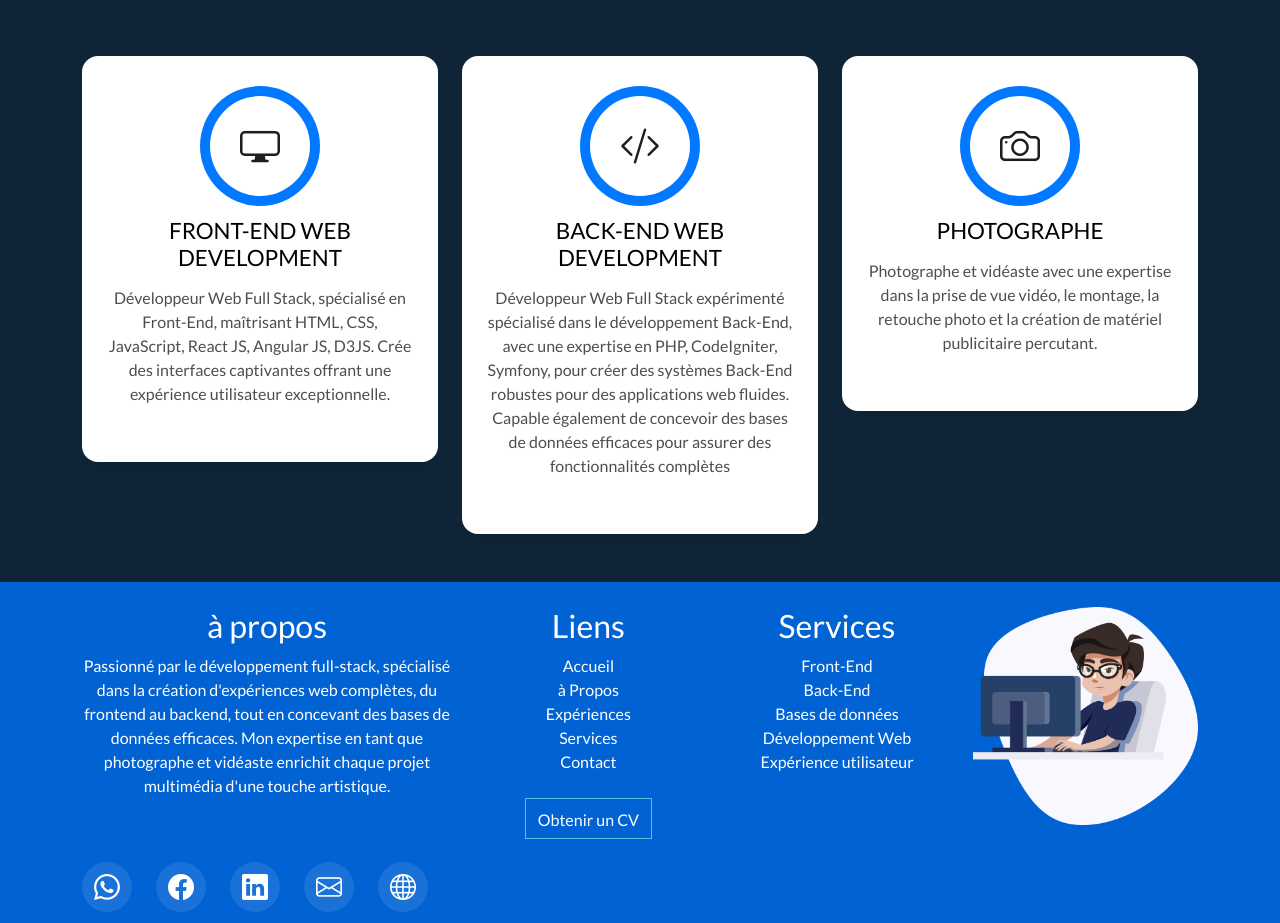
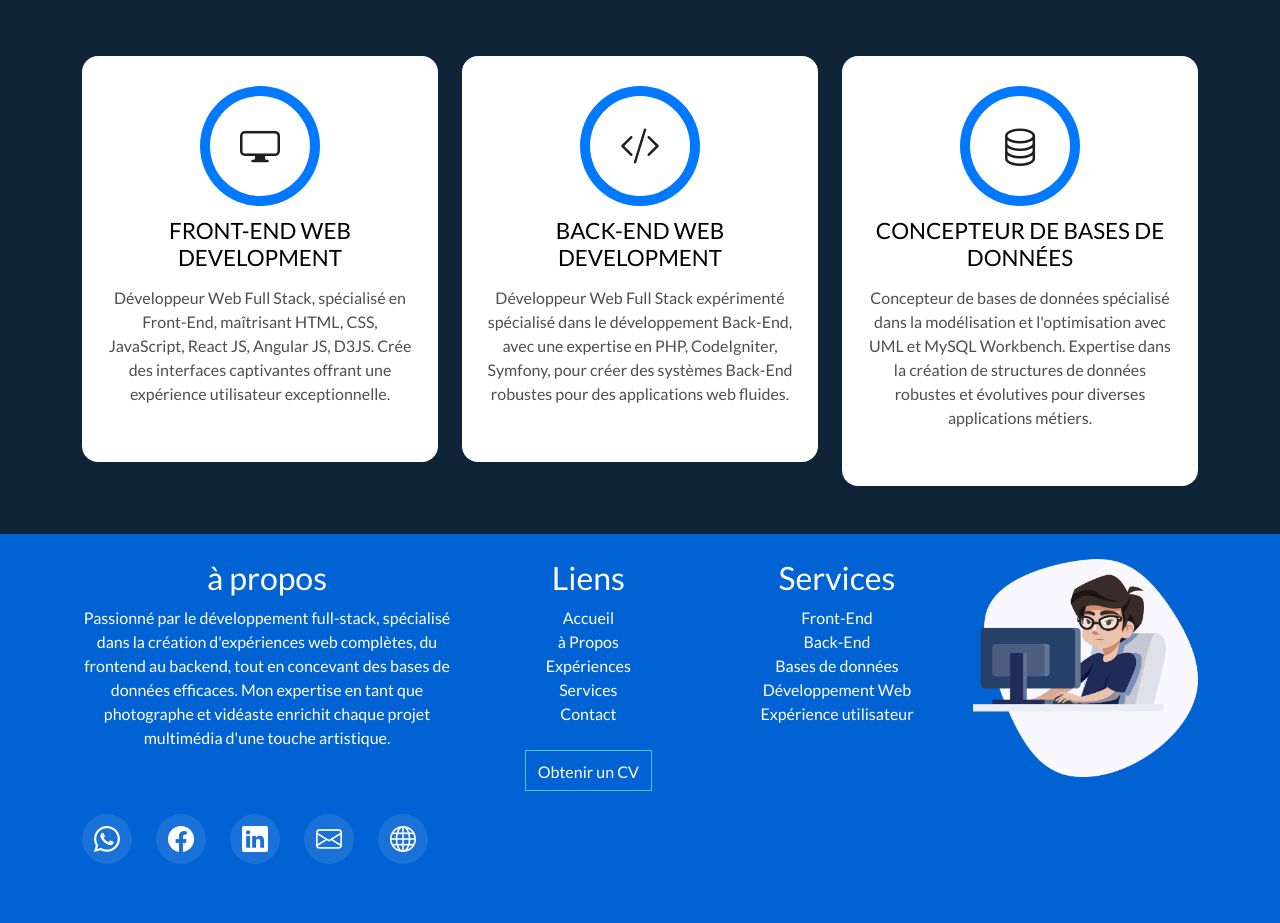
Before and after one commit to claudemarjean/MyPortFolio, a React (Create React App) app: page / in a window 1280 px wide. Shown: the part 3080-4003 px from the top of the page. Built offline with nearby package versions, Linux system fonts and the light colour scheme.

Commit message:
maj content BDD

```diff
--- a/src/components/main/Service.js
+++ b/src/components/main/Service.js
@@ -38,7 +38,7 @@ const Service = () => {
                 <h2 className="s-title">Back-End Web Development</h2>
                 <p className="s-description text-center">
 
-                  Développeur Web Full Stack expérimenté spécialisé dans le développement Back-End, avec une expertise en PHP, CodeIgniter, Symfony, pour créer des systèmes Back-End robustes pour des applications web fluides. Capable également de concevoir des bases de données efficaces pour assurer des fonctionnalités complètes
+                  Développeur Web Full Stack expérimenté spécialisé dans le développement Back-End, avec une expertise en PHP, CodeIgniter, Symfony, pour créer des systèmes Back-End robustes pour des applications web fluides.
                 </p>
               </div>
             </div>
@@ -46,13 +46,12 @@ const Service = () => {
           <div className="col-md-4">
             <div className="service-box">
               <div className="service-ico">
-                <span className="ico-circle"><i className="bi bi-camera"></i></span>
+                <span className="ico-circle"><i className="bi bi-database"></i></span>
               </div>
               <div className="service-content">
-                <h2 className="s-title">Photographe</h2>
+                <h2 className="s-title">Concepteur de Bases de Données</h2>
                 <p className="s-description text-center">
-
-                  Photographe et vidéaste avec une expertise dans la prise de vue vidéo, le montage, la retouche photo et la création de matériel publicitaire percutant.
+                  Concepteur de bases de données spécialisé dans la modélisation et l'optimisation avec UML et MySQL Workbench. Expertise dans la création de structures de données robustes et évolutives pour diverses applications métiers.
                 </p>
               </div>
             </div>
```
